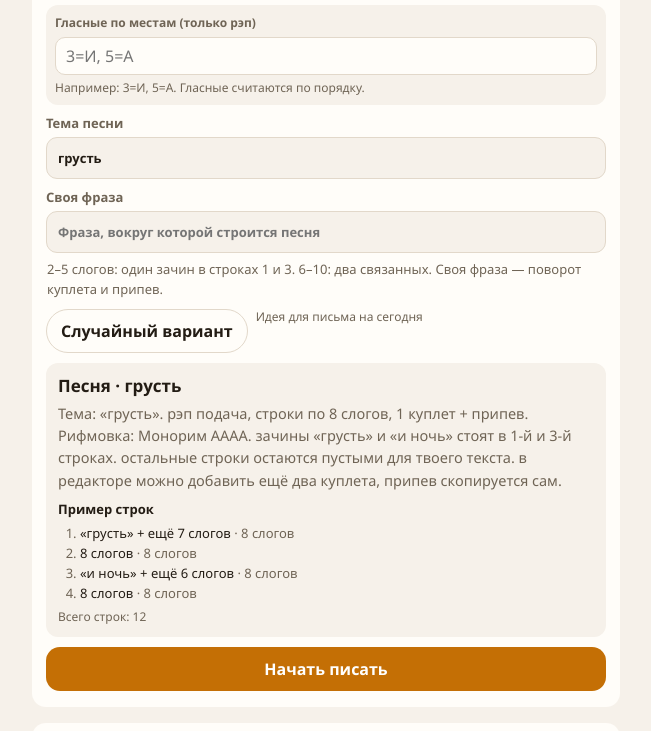
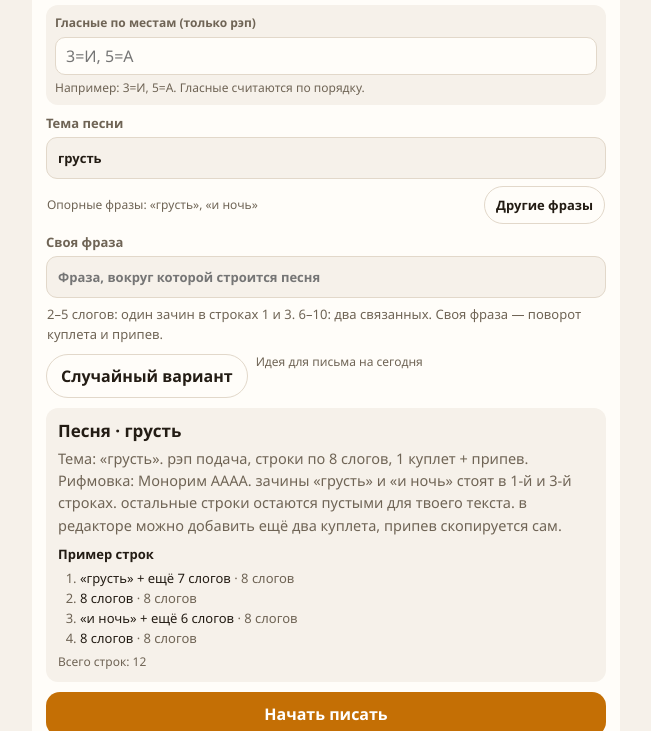
Before and after one commit to wrcabeludo-rgb/music, a plain HTML site: page lyrics/index.html in a window 1280 px wide. Both pictures are taken after a click on the button "Случайный вариант". Shown: the part 474-1205 px from the top of the page, without its empty margins (314-965 px from the left). Drawn offline with Linux system fonts and the light colour scheme.

Commit message:
Add theme phrase variants and double choruses
* Add theme phrase choices and longer choruses

* Add theme phrase choices and longer choruses

* Add theme phrase choices and longer choruses

* Add theme phrase choices and longer choruses

* Add theme phrase choices and longer choruses

```diff
--- a/lyrics/app.js
+++ b/lyrics/app.js
@@ -56,7 +56,7 @@
 
   // ---------- Главная ----------
 
-  const song = { structure: 'chorus', style: 'rap', syl: 9, lines: 12, topic: '', hook: '', rhymeScheme: 'aabb', vowels: '', tpl: null };
+  const song = { structure: 'chorus', style: 'rap', syl: 9, lines: 12, topic: '', themeVariant: 0, hook: '', rhymeScheme: 'aabb', vowels: '', tpl: null };
   let templateIndex = 0;
   let templateVowels = '';
 
@@ -129,6 +129,12 @@
   function regenSong() {
     song.tpl = L.generateSong(song);
     $('songPreview').innerHTML = previewHTML(song.tpl);
+    const phrases = song.tpl.themePhrases || [];
+    $('themePhraseControl').hidden = !song.topic.trim();
+    $('themePhrasePreview').textContent = phrases.length
+      ? 'Опорные фразы: «' + phrases.join('», «') + '»'
+      : 'Для этой темы и размера нет коротких фраз.';
+    $('themePhraseNext').disabled = !phrases.length;
     updateSongVowelHint();
   }
 
@@ -182,7 +188,8 @@
   $('songVowels').addEventListener('input', () => { song.vowels = $('songVowels').value; regenSong(); });
   $('songMeter').addEventListener('change', () => { song.syl = +$('songMeter').value; regenSong(); });
   seg('songLines', (v) => { song.lines = +v; regenSong(); });
-  $('songTopic').addEventListener('input', () => { song.topic = $('songTopic').value; regenSong(); });
+  $('songTopic').addEventListener('input', () => { song.topic = $('songTopic').value; song.themeVariant = 0; regenSong(); });
+  $('themePhraseNext').onclick = () => { song.themeVariant += 1; regenSong(); };
   $('songHook').addEventListener('input', () => { song.hook = $('songHook').value; regenSong(); });
   function setSegmentValue(id, value) {
     $(id).querySelectorAll('button').forEach((button) => {
@@ -196,6 +203,7 @@
     song.syl = song.style === 'rap' ? pickRandom([5, 6, 7, 8, 9, 10]) : pickRandom([2, 3, 4, 5, 6]);
     song.lines = pickRandom([8, 12, 16]);
     song.topic = pickRandom(['любовь', 'грусть', 'новый день', 'свобода', 'город ночью', 'мечта']);
+    song.themeVariant = 0;
     song.rhymeScheme = pickRandom(['aabb', 'abab', 'abba', 'aaaa', 'free']);
     song.vowels = '';
     setSegmentValue('songStyle', song.style);
@@ -318,6 +326,15 @@
           '<span id="rh' + id + '"></span><span id="st' + id + '" class="bad"></span><span id="vp' + id + '" class="vowel-check"></span></div></div>';
       });
     });
+    const choruses = w.tpl.sections.filter((sec) => sec.title === 'Припев');
+    if (choruses.length) {
+      if (choruses.some((sec) => sec.lines.length === 4)) {
+        h += '<div class="add-verse-control chorus-control"><button type="button" class="ghost" data-double-chorus>Удлинить припев ×2</button>' +
+          '<span class="muted">4 → 8 строк</span></div>';
+      } else if (choruses.every((sec) => sec.lines.length >= 8)) {
+        h += '<p class="add-verse-limit muted">Припев удлинён ×2</p>';
+      }
+    }
     if (w.tpl.structure === 'chorus') {
       const verseCount = w.tpl.sections.filter((sec) => /^Куплет(?: \d+)?$/.test(sec.title)).length;
       if (verseCount < 3) {
@@ -369,6 +386,23 @@
   }
 
   $('sheet').addEventListener('click', (e) => {
+    const doubleChorus = e.target.closest('[data-double-chorus]');
+    if (doubleChorus) {
+      cur.tpl.sections.forEach((section, si) => {
+        if (section.title !== 'Припев' || section.lines.length !== 4) return;
+        const repeatedLines = section.lines.map((line) => {
+          const copy = Object.assign({}, line);
+          if (copy.rhyme) copy.rhyme += 4;
+          return copy;
+        });
+        const text = cur.text[si] || section.lines.map(() => '');
+        cur.tpl.sections[si].lines.push(...repeatedLines);
+        cur.text[si] = text.concat(text.slice(0, 4));
+      });
+      renderSheet();
+      touch();
+      return;
+    }
     const addVerse = e.target.closest('[data-add-verse]');
     if (addVerse) {
       let chorusIndex = -1;
--- a/lyrics/index.html
+++ b/lyrics/index.html
@@ -84,6 +84,10 @@
     <label class="text-field"><span>Тема песни</span>
       <input id="songTopic" type="text" maxlength="80" placeholder="Любовь, грусть, новый день…" autocomplete="off">
     </label>
+    <div class="theme-phrase-control" id="themePhraseControl" hidden>
+      <small id="themePhrasePreview" aria-live="polite"></small>
+      <button type="button" id="themePhraseNext" class="ghost small">Другие фразы</button>
+    </div>
     <label class="text-field"><span>Своя фраза</span>
       <input id="songHook" type="text" maxlength="100" placeholder="Фраза, вокруг которой строится песня" autocomplete="off">
     </label>
--- a/lyrics/style.css
+++ b/lyrics/style.css
@@ -162,3 +162,9 @@ button:focus-visible, input:focus-visible { outline: 3px solid var(--acc); outli
 .template-vowels input { margin-top: 5px; color: var(--text); }
 .template-deck .row { margin-top: 10px; }
 .template-deck .row > * { min-height: 44px; }
+
+
+.theme-phrase-control { display: flex; align-items: center; gap: 8px; margin: 7px 1px 2px; }
+.theme-phrase-control small { flex: 1; min-width: 0; color: var(--muted); font-size: 12px; line-height: 1.35; }
+.theme-phrase-control button { flex: none; min-height: 38px; padding: 7px 11px; font-size: 13px; }
+.theme-phrase-control button:disabled { opacity: .45; cursor: default; }
--- a/lyrics/sw.js
+++ b/lyrics/sw.js
@@ -1,6 +1,6 @@
 // Офлайн-кэш «Тексты по шаблонам».
 // При изменении файлов приложения увеличивайте CACHE — старый кэш удалится автоматически.
-const CACHE = 'lyrics-v7';
+const CACHE = 'lyrics-v8';
 const FILES = ['./', 'index.html', 'style.css', 'app.js', 'templates.js',
   'manifest.webmanifest', 'icons/icon.svg', 'icons/icon-180.png', 'icons/icon-192.png', 'icons/icon-512.png', 'icons/icon-maskable-512.png'];
 
--- a/lyrics/templates.js
+++ b/lyrics/templates.js
@@ -360,18 +360,33 @@
     return 'general';
   }
 
-  function chooseThemePhrases(topic, key, meter) {
+  function themePhraseOptions(topic, key, meter) {
     if (!topic) return [];
     const raw = topic.replace(/\s+/g, ' ').trim();
     const bank = THEME_STARTS[key].filter((candidate) => syllables(candidate) < meter);
     const maxSyllables = Math.min(4, meter - 1);
     const direct = syllables(raw) > 0 && syllables(raw) <= maxSyllables ? raw : '';
-    const first = direct || bank.find((candidate) => syllables(candidate) >= 2) || bank[0] || '';
-    if (!first) return [];
-    if (meter < 6) return [first];
-    const second = bank.find((candidate) => candidate.toLowerCase() !== first.toLowerCase() && syllables(candidate) >= 2)
-      || bank.find((candidate) => candidate.toLowerCase() !== first.toLowerCase());
-    return second ? [first, second] : [first];
+    const preferred = direct || bank.find((candidate) => syllables(candidate) >= 2) || bank[0] || '';
+    if (!preferred) return [];
+    const firsts = [...new Set([preferred, ...bank])];
+    if (meter < 6) return firsts.map((phrase) => [phrase]);
+
+    const options = [];
+    firsts.forEach((first) => {
+      let seconds = bank.filter((candidate) =>
+        candidate.toLowerCase() !== first.toLowerCase() && syllables(candidate) >= 2);
+      if (!seconds.length) seconds = bank.filter((candidate) => candidate.toLowerCase() !== first.toLowerCase());
+      if (seconds.length) seconds.forEach((second) => options.push([first, second]));
+      else options.push([first]);
+    });
+    return options;
+  }
+
+  function chooseThemePhrases(topic, key, meter, variant) {
+    const options = themePhraseOptions(topic, key, meter);
+    if (!options.length) return [];
+    const index = ((Number(variant) || 0) % options.length + options.length) % options.length;
+    return options[index];
   }
 
   function songSection(title, count, meter, style, hook, hookAtEnd, hookIndex, rhymeScheme) {
@@ -420,7 +435,8 @@
     const meter = Math.max(2, Math.min(10, Number(options.syl) || 9));
     const topic = String(options.topic || '').trim();
     const key = topicKey(topic);
-    const themePhrases = chooseThemePhrases(topic, key, meter);
+    const themeVariant = Number(options.themeVariant) || 0;
+    const themePhrases = chooseThemePhrases(topic, key, meter, themeVariant);
     const hook = String(options.hook || '').trim();
     const rhymeScheme = normalizeRhymeScheme(options.rhymeScheme, style);
     const parsedVowels = parseVowelPattern(style === 'rap' ? options.vowels : '', meter);
@@ -456,6 +472,7 @@
       meter,
       topic,
       themePhrases,
+      themeVariant,
       hook,
       style,
       rhymeScheme,
```
